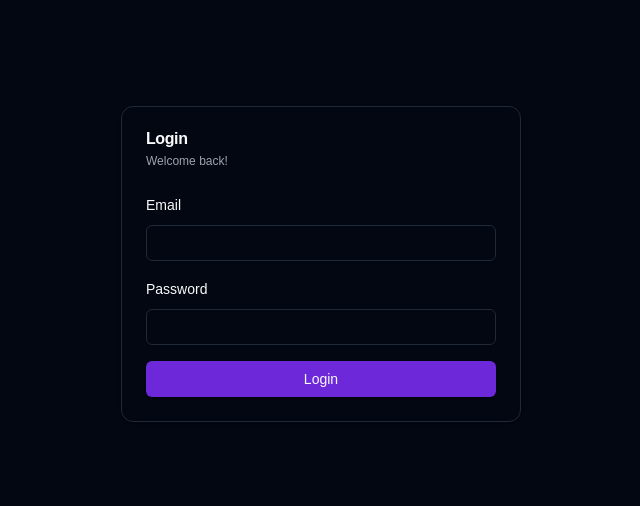
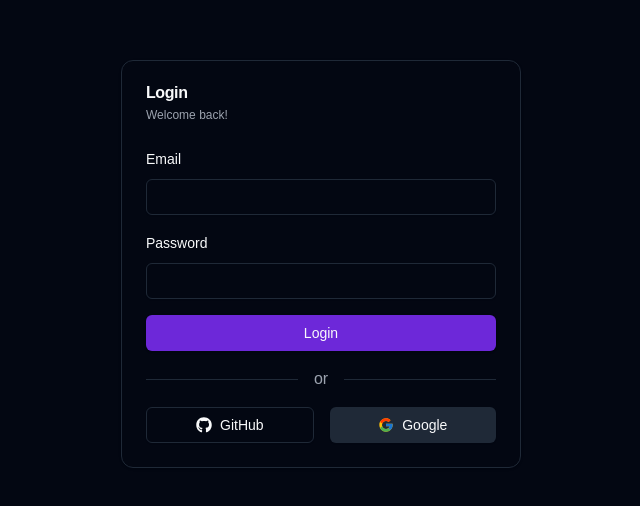
Before and after one commit to raigrc/chat-app, a Next.js app: page /login in a window 1280 px wide. Shown: the part 136-642 px from the top of the page, without its empty margins (319-959 px from the left). Built offline with nearby package versions, Linux system fonts and the light colour scheme.

Commit message:
initial login form

```diff
--- a/actions/authentication.ts
+++ b/actions/authentication.ts
@@ -1,8 +1,9 @@
 "use server";
-import { supabase } from "@/lib/supabase/server";
+import { createClient } from "@/lib/supabase/server";
 import { redirect } from "next/navigation";
 
 export const signInWithGithub = async () => {
+  const supabase = createClient();
   const { data, error } = await (
     await supabase
   ).auth.signInWithOAuth({
@@ -18,5 +19,6 @@ export const signInWithGithub = async () => {
 };
 
 export const signOut = async () => {
+  const supabase = createClient();
   const { error } = await (await supabase).auth.signOut();
 };
--- a/components/authentication/login-form.tsx
+++ b/components/authentication/login-form.tsx
@@ -2,6 +2,8 @@ import React from "react";
 import { Label } from "../ui/label";
 import { Input } from "../ui/input";
 import { Button } from "../ui/button";
+import { Separator } from "@/components/ui/separator";
+import Socials from "./show-socials";
 
 const LoginForm = () => {
   return (
@@ -20,6 +22,14 @@ const LoginForm = () => {
           <Input id="password" type="password" />
         </div>
         <Button className="w-full">Login</Button>
+
+        <div className="flex items-center gap-4">
+          <Separator className="flex-1" />
+          <span className="text-gray-400">or</span>
+          <Separator className="flex-1" />
+        </div>
+
+        <Socials />
       </form>
     </div>
   );
--- /dev/null
+++ b/components/authentication/show-socials.tsx
@@ -0,0 +1,25 @@
+import { FcGoogle } from "react-icons/fc";
+import { FaGithub } from "react-icons/fa";
+import { Button } from "../ui/button";
+import { signInWithGithub } from "@/actions/authentication";
+
+const Socials = () => {
+  return (
+    <div className="flex items-center gap-4">
+      <Button
+        className="w-full"
+        variant="outline"
+        formAction={signInWithGithub}
+      >
+        <FaGithub />
+        GitHub
+      </Button>
+      <Button className="w-full" variant="secondary">
+        <FcGoogle />
+        Google
+      </Button>
+    </div>
+  );
+};
+
+export default Socials;
--- a/lib/supabase/client.ts
+++ b/lib/supabase/client.ts
@@ -6,5 +6,3 @@ export function createClient() {
     process.env.NEXT_PUBLIC_SUPABASE_ANON_KEY!,
   );
 }
-
-export const supabase = createClient();
--- a/lib/supabase/server.ts
+++ b/lib/supabase/server.ts
@@ -27,5 +27,3 @@ export async function createClient() {
     },
   );
 }
-
-export const supabase = createClient();
--- a/package.json
+++ b/package.json
@@ -23,6 +23,7 @@
     "next-themes": "^0.4.3",
     "react": "19.0.0-rc-66855b96-20241106",
     "react-dom": "19.0.0-rc-66855b96-20241106",
+    "react-icons": "^5.3.0",
     "tailwind-merge": "^2.5.5",
     "tailwindcss-animate": "^1.0.7",
     "zod": "^3.23.8"
```
Also changed, not shown: lib/supabase/middleware.ts (+4 -4 lines), 1 other file (tests, documents, lock files or other folders).
